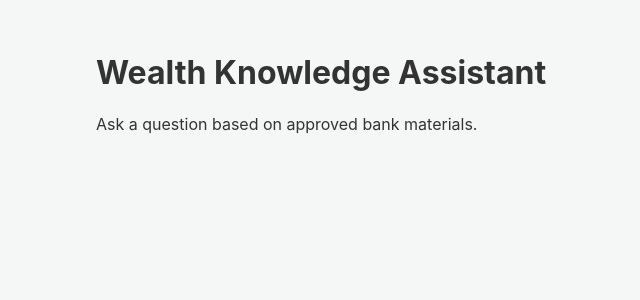
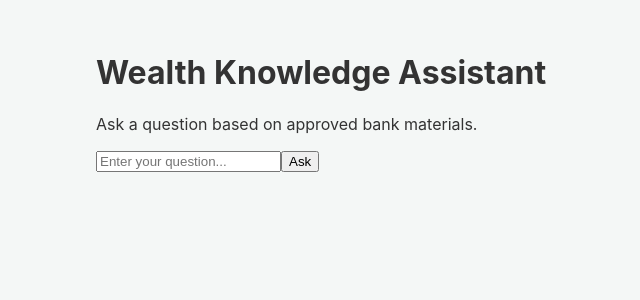
Before and after one commit to Aayush-207/wealth-advisor-copilot, a Next.js app in the folder frontend/: page / in a window 1280 px wide. Shown: the top 300 px of the page, without its empty margins (144-784 px from the left). Built offline with nearby package versions, Linux system fonts and the light colour scheme.

Commit message:
frontend: Integrate SearchBox into main page

```diff
--- a/frontend/src/app/page.tsx
+++ b/frontend/src/app/page.tsx
@@ -1,8 +1,11 @@
+import SearchBox from '../components/SearchBox';
+
 export default function Home() {
   return (
     <main className="container">
       <h1>Wealth Knowledge Assistant</h1>
       <p>Ask a question based on approved bank materials.</p>
+      <SearchBox />
     </main>
   );
 }
```
